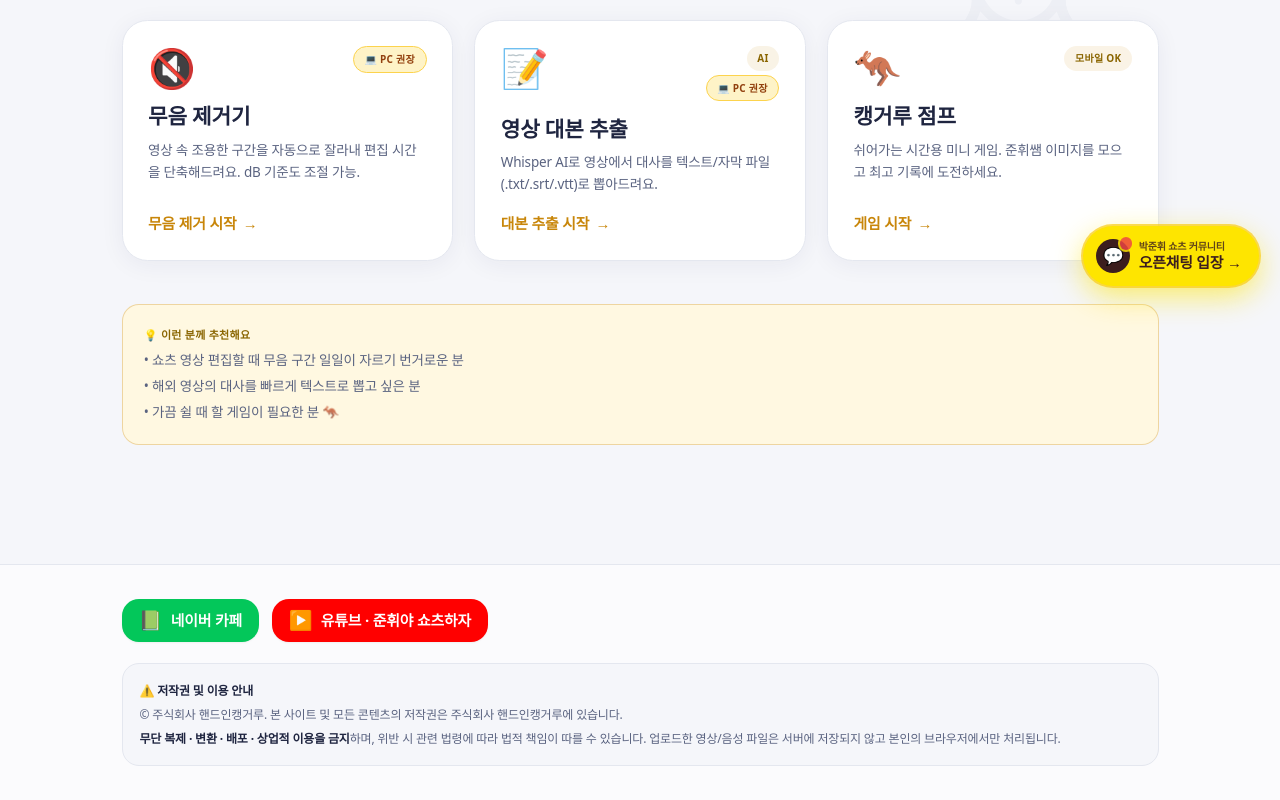
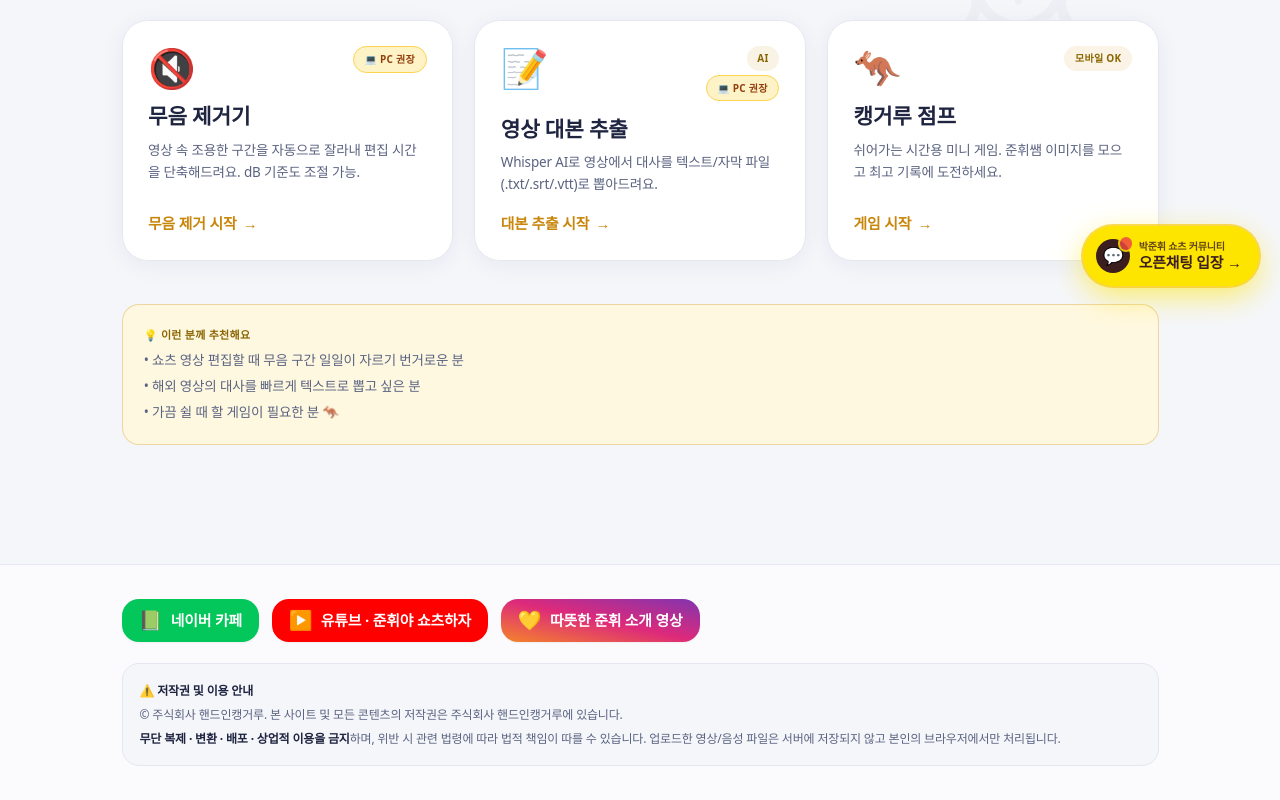
Before and after one commit to qkr9073-glitch/shorts-helper-lite, a React (Vite) app: page / in a window 1280 px wide. Shown: the part 493-1293 px from the top of the page. Built offline with nearby package versions, Linux system fonts and the light colour scheme; a web font is replaced by a local one.

Commit message:
Add warm intro Instagram reel link next to YouTube in footer

```diff
--- a/src/components/Layout.tsx
+++ b/src/components/Layout.tsx
@@ -71,6 +71,15 @@ export default function Layout() {
               <span className="text-lg leading-none">▶️</span>
               <span>유튜브 · 준휘야 쇼츠하자</span>
             </a>
+            <a
+              href="https://www.instagram.com/reel/DXd3QbwEz74/?igsh=MXZxMGs3cXl4MHpxMg=="
+              target="_blank"
+              rel="noreferrer"
+              className="inline-flex items-center gap-2 px-4 py-2.5 rounded-2xl bg-gradient-to-tr from-[#f58529] via-[#dd2a7b] to-[#8134af] hover:opacity-90 text-white text-sm font-semibold transition shadow-sm"
+            >
+              <span className="text-lg leading-none">💛</span>
+              <span>따뜻한 준휘 소개 영상</span>
+            </a>
           </div>
 
           <div className="p-4 rounded-2xl bg-bg-base border border-borderc-base text-[12px] text-ink-muted leading-relaxed">
```
